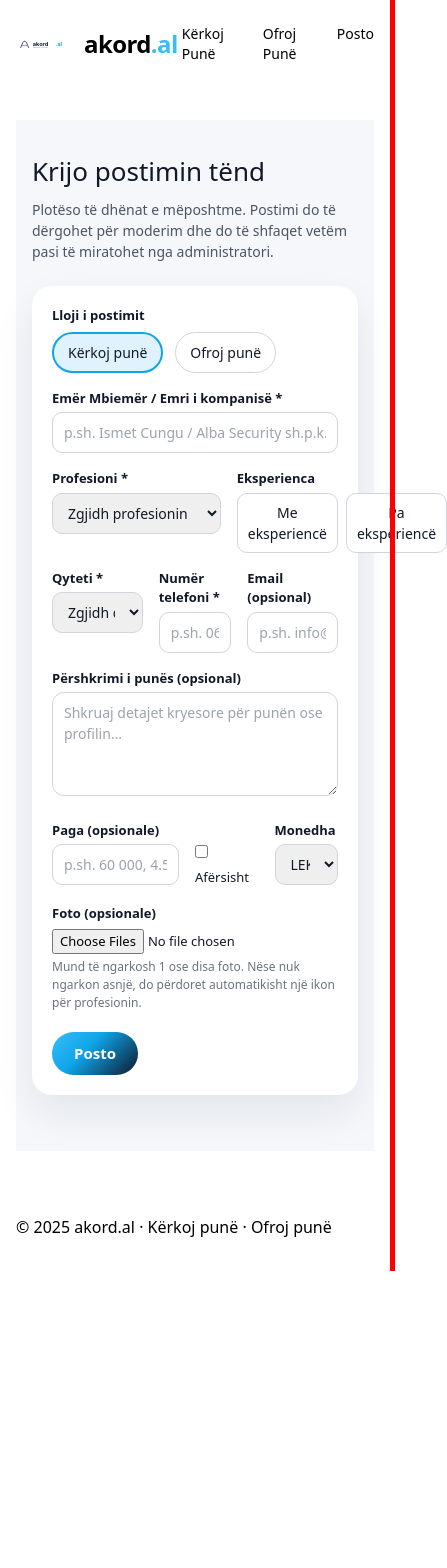
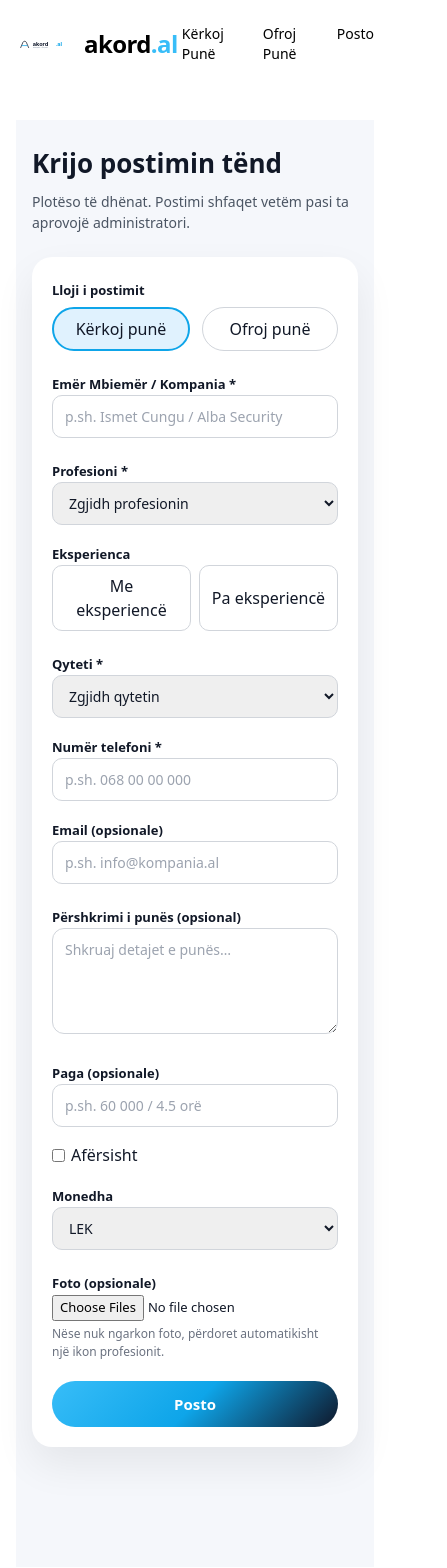
Before and after one commit to akord14/dakord, a Next.js app: page /post/new in a window 390 px wide. Shown: the top 1568 px of the page, 447 px wide, since content can reach past the window. Before the commit the page ends 1271 px from the top, so only its background shows below. Built offline with nearby package versions, Linux system fonts and the light colour scheme.

Commit message:
updated new post page - responsive

```diff
--- a/app/post/new/page.tsx
+++ b/app/post/new/page.tsx
@@ -17,94 +17,29 @@ function getSupabaseAnon() {
 }
 
 const CITIES = [
-  "Tiranë",
-  "Durrës",
-  "Vlorë",
-  "Shkodër",
-  "Fier",
-  "Elbasan",
-  "Korçë",
-  "Berat",
-  "Gjirokastër",
-  "Lezhë",
-  "Kukës",
-  "Dibër",
-  "Sarandë",
-  "Pogradec",
-  "Lushnjë",
-  "Kavajë",
-  "Laç",
-  "Patos",
-  "Te tjera",
+  "Tiranë", "Durrës", "Vlorë", "Shkodër", "Fier", "Elbasan",
+  "Korçë", "Berat", "Gjirokastër", "Lezhë", "Kukës", "Dibër",
+  "Sarandë", "Pogradec", "Lushnjë", "Kavajë", "Laç", "Patos", "Të tjera",
 ];
 
 const PROFESSIONS = [
-  "Elektricist",
-  "Instalues kamerash sigurie",
-  "Teknik alarmi",
-  "Montim kondicionerësh",
-  "Instalues interneti / rrjeti",
-  "Teknik mirëmbajtjeje",
-  "Hidraulik",
-  "Montues mobilerie",
-  "Punëtor ndërtimi",
-  "Murator / Suvatues",
-  "Saldator",
-  "Gjeometër",
-
-  // Transport dhe shoferë
-  "Shofer furgoni",
-  "Shofer kamioni",
-  "Shofer taksie",
-  "Shofer personal",
+  "Elektricist", "Instalues kamerash sigurie", "Teknik alarmi",
+  "Montim kondicionerësh", "Instalues interneti / rrjeti", "Teknik mirëmbajtjeje",
+  "Hidraulik", "Montues mobilerie", "Punëtor ndërtimi", "Murator / Suvatues",
+  "Saldator", "Gjeometër",
+  "Shofer furgoni", "Shofer kamioni", "Shofer taksie", "Shofer personal",
   "Korrier / Delivery",
-
-  // Magazinë dhe fizik
-  "Magazinier",
-  "Punëtor magazine",
-  "Ngarkim / Shkarkim",
-  "Operator forklift",
-
-  // Zyrë dhe call center
-  "Operator Call Center",
-  "Asistent administrativ",
-  "Sekretar/e",
-  "Financier / Kontabilist",
-  "Ekonomist",
-  "Data Entry",
-
-  // Shitje & shërbim klienti
-  "Shitës / Shitëse dyqani",
-  "Konsulent shitjesh",
-  "Agjent shitjesh terren",
+  "Magazinier", "Punëtor magazine", "Ngarkim / Shkarkim", "Operator forklift",
+  "Operator Call Center", "Asistent administrativ", "Sekretar/e",
+  "Financier / Kontabilist", "Ekonomist", "Data Entry",
+  "Shitës / Shitëse dyqani", "Konsulent shitjesh", "Agjent shitjesh terren",
   "Shërbim klienti",
-
-  // IT & marketing
-  "IT / Support",
-  "Programues / Developer",
-  "Web Designer",
-  "Social Media Manager",
-  "Digital Marketing",
-  "Grafik Designer",
-
-  // Gastronomi & shërbim
-  "Kamarier",
-  "Banakier",
-  "Kuzhinier",
-  "Ndihmës kuzhinier",
-  "Picajol",
-  "Pastiçier",
-
-  // Bukuri & kujdes
-  "Parukier/e",
-  "Estetiste",
-  "Manikyr / Pedikyr",
-
-  // Të tjera të përgjithshme
-  "Punëtor fasonerie",
-  "Punëtor pastrimi",
-  "Baby-sitter / Kujdestar fëmijësh",
-  "Kujdestar të moshuarish",
+  "IT / Support", "Programues / Developer", "Web Designer",
+  "Social Media Manager", "Digital Marketing", "Grafik Designer",
+  "Kamarier", "Banakier", "Kuzhinier", "Ndihmës kuzhinier", "Picajol", "Pastiçier",
+  "Parukier/e", "Estetiste", "Manikyr / Pedikyr",
+  "Punëtor fasonerie", "Punëtor pastrimi",
+  "Baby-sitter / Kujdestar fëmijësh", "Kujdestar të moshuarish",
   "Arsimtar / Mësues privat",
   "Tjetër",
 ];
@@ -123,7 +58,7 @@ export default function NewPostPage() {
   const [salary, setSalary] = useState("");
   const [salaryApprox, setSalaryApprox] = useState(false);
   const [salaryCurrency, setSalaryCurrency] = useState("LEK");
-  const [fileList, setFileList] = useState<FileList | null>(null); // UI-only për tani
+  const [fileList, setFileList] = useState<FileList | null>(null);
 
   const [loading, setLoading] = useState(false);
   const [successMsg, setSuccessMsg] = useState("");
@@ -134,97 +69,58 @@ export default function NewPostPage() {
     setErrorMsg("");
     setSuccessMsg("");
 
-    // VALIDIME sipas kërkesës tënde:
-    if (!fullName.trim()) {
-      setErrorMsg("Emri / emri i kompanisë është i detyrueshëm.");
-      return;
-    }
-    if (!profession.trim()) {
-      setErrorMsg("Profesioni është i detyrueshëm.");
-      return;
-    }
-    if (!city.trim()) {
-      setErrorMsg("Qyteti është i detyrueshëm.");
-      return;
-    }
-    if (!phone.trim()) {
-      setErrorMsg("Numri i telefonit është i detyrueshëm.");
-      return;
+    if (!fullName.trim()) return setErrorMsg("Emri / kompania është e detyrueshme.");
+    if (!profession.trim()) return setErrorMsg("Profesioni është i detyrueshëm.");
+    if (!city.trim()) return setErrorMsg("Qyteti është i detyrueshëm.");
+    if (!phone.trim()) return setErrorMsg("Numri i telefonit është i detyrueshëm.");
+
+    const title = `${fullName.trim()} — ${profession.trim()}`;
+    const descParts: string[] = [];
+
+    if (description.trim()) descParts.push(description.trim());
+    descParts.push(`Qyteti: ${city}`);
+
+    if (experience === "me") descParts.push("Me eksperiencë");
+    if (experience === "pa") descParts.push("Pa eksperiencë");
+
+    if (salary.trim()) {
+      descParts.push(`Paga: ${salaryApprox ? "afërsisht " : ""}${salary} ${salaryCurrency}`);
     }
 
-    // ndërtojmë titullin dhe përshkrimin për databazën ekzistuese
-    const title = `${fullName.trim()} — ${profession.trim()}`;
-
-    const descParts: string[] = [];
-
-    if (description.trim()) {
-      descParts.push(description.trim());
-    }
-
-    descParts.push(`Qyteti: ${city}`);
-
-    if (experience === "me") {
-      descParts.push("Me eksperiencë");
-    } else if (experience === "pa") {
-      descParts.push("Pa eksperiencë");
-    }
-
-    if (salary.trim()) {
-      const approxLabel = salaryApprox ? "afërsisht " : "";
-      descParts.push(`Paga: ${approxLabel}${salary.trim()} ${salaryCurrency}`);
-    }
-
-    if (fileList && fileList.length > 0) {
-      descParts.push(`Foto: ${fileList.length} skedar/e (ruajtja e fotove do shtohet së shpejti)`);
+    if (fileList?.length) {
+      descParts.push(`Foto: ${fileList.length} skedar/e`);
     } else {
       descParts.push("Foto: ikonë automatike sipas profesionit");
     }
 
     const finalDescription = descParts.join(" | ");
 
-    const contactParts: string[] = [];
+    const contactParts = [];
     if (phone.trim()) contactParts.push(`Tel: ${phone.trim()}`);
     if (email.trim()) contactParts.push(`Email: ${email.trim()}`);
     const contact = contactParts.join(" • ");
 
     setLoading(true);
+
     try {
       const supabase = getSupabaseAnon();
       const { error } = await supabase.from("posts").insert([
-        {
-          type,
-          title,
-          description: finalDescription,
-          contact,
-          status: "pending",
-        },
+        { type, title, description: finalDescription, contact, status: "pending" },
       ]);
 
-      if (error) {
-        console.error(error);
-        setErrorMsg("Diçka shkoi keq gjatë ruajtjes së postimit. Provo përsëri.");
-        return;
+      if (error) return setErrorMsg("Gabim gjatë ruajtjes së postimit.");
+
+      setSuccessMsg("Postimi u dërgua për aprovim!");
+      setFullName(""); setProfession(""); setExperience("");
+      setCity(""); setPhone(""); setEmail("");
+      setDescription(""); setSalary(""); setSalaryApprox(false);
+      setSalaryCurrency("LEK"); setFileList(null);
+
+    } catch {
+      setErrorMsg("Gabim i papritur. Provo përsëri.");
     }
 
-      setSuccessMsg("Postimi u dërgua për aprovimin e adminit.");
-      // reseto formën
-      setFullName("");
-      setProfession("");
-      setExperience("");
-      setCity("");
-      setPhone("");
-      setEmail("");
-      setDescription("");
-      setSalary("");
-      setSalaryApprox(false);
-      setSalaryCurrency("LEK");
-      setFileList(null);
-    } catch (err) {
-      console.error(err);
-      setErrorMsg("Ndodhi një gabim i papritur. Provo përsëri.");
-    } finally {
     setLoading(false);
-    }
   }
 
   return (
@@ -233,168 +129,100 @@ export default function NewPostPage() {
         minHeight: "100vh",
         background: "#f5f7fb",
         color: "#111827",
-        fontFamily: "system-ui, -apple-system, BlinkMacSystemFont, Segoe UI, sans-serif",
+        fontFamily: "system-ui, sans-serif",
+        paddingBottom: 60,
       }}
     >
       <div
         style={{
           maxWidth: 900,
           margin: "0 auto",
-          padding: "32px 16px 56px",
+          padding: "24px 16px 60px",
         }}
       >
-        <h1
-          style={{
-            fontSize: 26,
-            marginBottom: 8,
-          }}
-        >
+        <h1 style={{ fontSize: 26, fontWeight: 700, marginBottom: 8 }}>
           Krijo postimin tënd
         </h1>
-        <p
-          style={{
-            fontSize: 14,
-            color: "#4b5563",
-            marginBottom: 24,
-          }}
-        >
-          Plotëso të dhënat e mëposhtme. Postimi do të dërgohet për moderim dhe do të
-          shfaqet vetëm pasi të miratohet nga administratori.
+
+        <p style={{ fontSize: 14, color: "#4b5563", marginBottom: 24 }}>
+          Plotëso të dhënat. Postimi shfaqet vetëm pasi ta aprovojë administratori.
         </p>
 
         <form
           onSubmit={handleSubmit}
           style={{
-            background: "#ffffff",
+            background: "white",
             borderRadius: 20,
             padding: 20,
-            boxShadow: "0 18px 40px rgba(15, 23, 42, 0.08)",
+            boxShadow: "0 18px 40px rgba(0,0,0,0.07)",
             display: "grid",
-            gap: 16,
+            gap: 20,
           }}
         >
-          {/* Lloji i postimit */}
+          {/* LLOJI */}
           <div>
-            <label
-              style={{
-                display: "block",
-                fontSize: 13,
-                fontWeight: 600,
-                marginBottom: 6,
-              }}
-            >
-              Lloji i postimit
-            </label>
-            <div style={{ display: "flex", gap: 12, fontSize: 14 }}>
+            <label style={{ fontWeight: 600, fontSize: 13 }}>Lloji i postimit</label>
+            <div style={{ display: "flex", gap: 12, marginTop: 6 }}>
+              {["seeking", "offering"].map((v) => (
                 <button
+                  key={v}
                   type="button"
-                onClick={() => setType("seeking")}
+                  onClick={() => setType(v as PostType)}
                   style={{
                     padding: "8px 14px",
                     borderRadius: 999,
-                  border:
-                    type === "seeking" ? "2px solid #0ea5e9" : "1px solid #d1d5db",
-                  background: type === "seeking" ? "#e0f2fe" : "#ffffff",
+                    border: type === v ? "2px solid #0ea5e9" : "1px solid #d1d5db",
+                    background: type === v ? "#e0f2fe" : "white",
                     cursor: "pointer",
+                    flex: 1,
                   }}
                 >
-                Kërkoj punë
+                  {v === "seeking" ? "Kërkoj punë" : "Ofroj punë"}
                 </button>
-              <button
-                type="button"
-                onClick={() => setType("offering")}
-                style={{
-                  padding: "8px 14px",
-                  borderRadius: 999,
-                  border:
-                    type === "offering" ? "2px solid #0ea5e9" : "1px solid #d1d5db",
-                  background: type === "offering" ? "#e0f2fe" : "#ffffff",
-                  cursor: "pointer",
-                }}
-              >
-                Ofroj punë
-              </button>
+              ))}
             </div>
           </div>
 
-          {/* Emri / kompania */}
+          {/* EMRI */}
           <div>
-            <label
-              style={{
-                display: "block",
-                fontSize: 13,
-                fontWeight: 600,
-                marginBottom: 4,
-              }}
-            >
-              Emër Mbiemër / Emri i kompanisë *
+            <label style={{ fontWeight: 600, fontSize: 13 }}>
+              Emër Mbiemër / Kompania *
             </label>
             <input
               type="text"
               value={fullName}
               onChange={(e) => setFullName(e.target.value)}
-              placeholder="p.sh. Ismet Cungu / Alba Security sh.p.k."
+              placeholder="p.sh. Ismet Cungu / Alba Security"
               style={{
-                width: "100%",
-                padding: "9px 11px",
-                borderRadius: 10,
-                border: "1px solid #d1d5db",
-                fontSize: 14,
+                width: "100%", padding: "10px 12px", borderRadius: 10,
+                border: "1px solid #d1d5db", fontSize: 14,
               }}
             />
           </div>
 
-          {/* Profesioni + Eksperienca */}
-          <div
-            style={{
-              display: "grid",
-              gridTemplateColumns: "minmax(0, 2fr) minmax(0, 1.2fr)",
-              gap: 16,
-            }}
-          >
+          {/* PROFESIONI + EKSPERIENCA */}
+          <div style={{ display: "grid", gap: 16 }}>
             <div>
-              <label
-                style={{
-                  display: "block",
-                  fontSize: 13,
-                  fontWeight: 600,
-                  marginBottom: 4,
-                }}
-              >
-                Profesioni *
-              </label>
+              <label style={{ fontWeight: 600, fontSize: 13 }}>Profesioni *</label>
               <select
                 value={profession}
                 onChange={(e) => setProfession(e.target.value)}
                 style={{
-                  width: "100%",
-                  padding: "9px 11px",
-                  borderRadius: 10,
-                  border: "1px solid #d1d5db",
-                  fontSize: 14,
+                  width: "100%", padding: "10px 12px", borderRadius: 10,
+                  border: "1px solid #d1d5db", fontSize: 14,
                 }}
               >
                 <option value="">Zgjidh profesionin</option>
                 {PROFESSIONS.map((p) => (
-                  <option key={p} value={p}>
-                    {p}
-                  </option>
+                  <option key={p} value={p}>{p}</option>
                 ))}
               </select>
             </div>
 
             <div>
-              <label
-                style={{
-                  display: "block",
-                  fontSize: 13,
-                  fontWeight: 600,
-                  marginBottom: 4,
-                }}
-              >
-                Eksperienca
-              </label>
-              <div style={{ display: "flex", gap: 8, fontSize: 14 }}>
+              <label style={{ fontWeight: 600, fontSize: 13 }}>Eksperienca</label>
+
+              <div style={{ display: "flex", gap: 8 }}>
                 <button
                   type="button"
                   onClick={() => setExperience("me")}
@@ -406,12 +234,13 @@ export default function NewPostPage() {
                       experience === "me"
                         ? "2px solid #0ea5e9"
                         : "1px solid #d1d5db",
-                    background: experience === "me" ? "#e0f2fe" : "#ffffff",
+                    background: experience === "me" ? "#e0f2fe" : "white",
                     cursor: "pointer",
                   }}
                 >
                   Me eksperiencë
                 </button>
+
                 <button
                   type="button"
                   onClick={() => setExperience("pa")}
@@ -423,7 +252,7 @@ export default function NewPostPage() {
                       experience === "pa"
                         ? "2px solid #0ea5e9"
                         : "1px solid #d1d5db",
-                    background: experience === "pa" ? "#e0f2fe" : "#ffffff",
+                    background: experience === "pa" ? "#e0f2fe" : "white",
                     cursor: "pointer",
                   }}
                 >
@@ -433,31 +262,16 @@ export default function NewPostPage() {
             </div>
           </div>
 
-          {/* Qyteti, Tel, Email */}
-          <div
-            style={{
-              display: "grid",
-              gridTemplateColumns: "minmax(0, 1.5fr) minmax(0, 1.2fr) minmax(0, 1.5fr)",
-              gap: 16,
-            }}
-          >
+          {/* QYTETI + TEL + EMAIL */}
+          <div style={{ display: "grid", gap: 16 }}>
             <div>
-              <label
-                style={{
-                  display: "block",
-                  fontSize: 13,
-                  fontWeight: 600,
-                  marginBottom: 4,
-                }}
-              >
-                Qyteti *
-              </label>
+              <label style={{ fontWeight: 600, fontSize: 13 }}>Qyteti *</label>
               <select
                 value={city}
                 onChange={(e) => setCity(e.target.value)}
                 style={{
                   width: "100%",
-                  padding: "9px 11px",
+                  padding: "10px 12px",
                   borderRadius: 10,
                   border: "1px solid #d1d5db",
                   fontSize: 14,
@@ -465,211 +279,126 @@ export default function NewPostPage() {
               >
                 <option value="">Zgjidh qytetin</option>
                 {CITIES.map((c) => (
-                  <option key={c} value={c}>
-                    {c}
-                  </option>
+                  <option key={c} value={c}>{c}</option>
                 ))}
               </select>
             </div>
 
             <div>
-              <label
-                style={{
-                  display: "block",
-                  fontSize: 13,
-                  fontWeight: 600,
-                  marginBottom: 4,
-                }}
-              >
-                Numër telefoni *
-              </label>
+              <label style={{ fontWeight: 600, fontSize: 13 }}>Numër telefoni *</label>
               <input
                 type="tel"
                 value={phone}
                 onChange={(e) => setPhone(e.target.value)}
                 placeholder="p.sh. 068 00 00 000"
                 style={{
-                  width: "100%",
-                  padding: "9px 11px",
-                  borderRadius: 10,
-                  border: "1px solid #d1d5db",
-                  fontSize: 14,
+                  width: "100%", padding: "10px 12px", borderRadius: 10,
+                  border: "1px solid #d1d5db", fontSize: 14,
                 }}
               />
             </div>
 
             <div>
-              <label
-                style={{
-                  display: "block",
-                  fontSize: 13,
-                  fontWeight: 600,
-                  marginBottom: 4,
-                }}
-              >
-                Email (opsional)
-              </label>
+              <label style={{ fontWeight: 600, fontSize: 13 }}>Email (opsionale)</label>
               <input
                 type="email"
                 value={email}
                 onChange={(e) => setEmail(e.target.value)}
                 placeholder="p.sh. info@kompania.al"
                 style={{
-                  width: "100%",
-                  padding: "9px 11px",
-                  borderRadius: 10,
-                  border: "1px solid #d1d5db",
-                  fontSize: 14,
+                  width: "100%", padding: "10px 12px", borderRadius: 10,
+                  border: "1px solid #d1d5db", fontSize: 14,
                 }}
               />
             </div>
           </div>
 
-          {/* Përshkrimi */}
+          {/* PERSHKRIMI */}
           <div>
-            <label
-              style={{
-                display: "block",
-                fontSize: 13,
-                fontWeight: 600,
-                marginBottom: 4,
-              }}
-            >
+            <label style={{ fontWeight: 600, fontSize: 13 }}>
               Përshkrimi i punës (opsional)
             </label>
             <textarea
               value={description}
               onChange={(e) => setDescription(e.target.value)}
               rows={4}
-              placeholder="Shkruaj detajet kryesore për punën ose profilin…"
+              placeholder="Shkruaj detajet e punës…"
               style={{
-                width: "100%",
-                padding: "9px 11px",
-                borderRadius: 12,
-                border: "1px solid #d1d5db",
-                fontSize: 14,
+                width: "100%", padding: "10px 12px", borderRadius: 12,
+                border: "1px solid #d1d5db", fontSize: 14,
                 resize: "vertical",
               }}
             />
           </div>
 
-          {/* Paga */}
-          <div
-            style={{
-              display: "grid",
-              gridTemplateColumns: "minmax(0, 2fr) minmax(0, 1fr) minmax(0, 1fr)",
-              gap: 16,
-              alignItems: "center",
-            }}
-          >
+          {/* PAGA */}
+          <div style={{ display: "grid", gap: 16 }}>
             <div>
-              <label
-                style={{
-                  display: "block",
-                  fontSize: 13,
-                  fontWeight: 600,
-                  marginBottom: 4,
-                }}
-              >
-                Paga (opsionale)
-              </label>
+              <label style={{ fontWeight: 600, fontSize: 13 }}>Paga (opsionale)</label>
               <input
                 type="text"
                 value={salary}
                 onChange={(e) => setSalary(e.target.value)}
-                placeholder="p.sh. 60 000, 4.5 / orë, etj."
+                placeholder="p.sh. 60 000 / 4.5 orë"
                 style={{
-                  width: "100%",
-                  padding: "9px 11px",
-                  borderRadius: 10,
-                  border: "1px solid #d1d5db",
-                  fontSize: 14,
+                  width: "100%", padding: "10px 12px", borderRadius: 10,
+                  border: "1px solid #d1d5db", fontSize: 14,
                 }}
               />
             </div>
 
-            <div style={{ marginTop: 22 }}>
-              <label style={{ fontSize: 13 }}>
+            <label style={{ display: "flex", alignItems: "center", gap: 6 }}>
               <input
                 type="checkbox"
                 checked={salaryApprox}
                 onChange={(e) => setSalaryApprox(e.target.checked)}
-                  style={{ marginRight: 6 }}
               />
               Afërsisht
             </label>
-            </div>
 
             <div>
-              <label
-                style={{
-                  display: "block",
-                  fontSize: 13,
-                  fontWeight: 600,
-                  marginBottom: 4,
-                }}
-              >
-                Monedha
-              </label>
+              <label style={{ fontWeight: 600, fontSize: 13 }}>Monedha</label>
               <select
                 value={salaryCurrency}
                 onChange={(e) => setSalaryCurrency(e.target.value)}
                 style={{
                   width: "100%",
-                  padding: "9px 11px",
+                  padding: "10px 12px",
                   borderRadius: 10,
                   border: "1px solid #d1d5db",
                   fontSize: 14,
                 }}
               >
                 {CURRENCIES.map((c) => (
-                  <option key={c} value={c}>
-                    {c}
-                  </option>
+                  <option key={c} value={c}>{c}</option>
                 ))}
               </select>
             </div>
           </div>
 
-          {/* Foto */}
+          {/* FOTO */}
           <div>
-            <label
-              style={{
-                display: "block",
-                fontSize: 13,
-                fontWeight: 600,
-                marginBottom: 4,
-              }}
-            >
-              Foto (opsionale)
-            </label>
+            <label style={{ fontWeight: 600, fontSize: 13 }}>Foto (opsionale)</label>
             <input
               type="file"
               multiple
               onChange={(e) => setFileList(e.target.files)}
               style={{ fontSize: 13 }}
             />
-            <p
-              style={{
-                marginTop: 4,
-                fontSize: 12,
-                color: "#6b7280",
-              }}
-            >
-              Mund të ngarkosh 1 ose disa foto. Nëse nuk ngarkon asnjë, do përdoret
-              automatikisht një ikon për profesionin.
+            <p style={{ fontSize: 12, color: "#6b7280", marginTop: 4 }}>
+              Nëse nuk ngarkon foto, përdoret automatikisht një ikon profesionit.
             </p>
           </div>
 
-          {/* Mesazhe gabimi / suksesi */}
+          {/* ERROR / SUCCESS */}
           {errorMsg && (
             <div
               style={{
+                background: "#fee2e2",
+                color: "#b91c1c",
+                padding: "10px 12px",
+                borderRadius: 10,
                 fontSize: 13,
-                color: "#b91c1c",
-                background: "#fee2e2",
-                borderRadius: 10,
-                padding: "8px 10px",
               }}
             >
               {errorMsg}
@@ -679,38 +408,35 @@ export default function NewPostPage() {
           {successMsg && (
             <div
               style={{
+                background: "#dcfce7",
+                color: "#166534",
+                padding: "10px 12px",
+                borderRadius: 10,
                 fontSize: 13,
-                color: "#166534",
-                background: "#dcfce7",
-                borderRadius: 10,
-                padding: "8px 10px",
               }}
             >
               {successMsg}
             </div>
           )}
 
-          {/* Butoni POSTO */}
-          <div style={{ marginTop: 4 }}>
+          {/* BUTTON */}
           <button
             type="submit"
             disabled={loading}
             style={{
-                padding: "10px 22px",
+              padding: "12px 22px",
               borderRadius: 999,
-                background:
-                  "linear-gradient(135deg, #38bdf8 0%, #0ea5e9 40%, #0f172a 100%)",
+              background: "linear-gradient(135deg, #38bdf8, #0ea5e9, #0f172a)",
               color: "white",
               fontWeight: 600,
               fontSize: 15,
+              cursor: loading ? "default" : "pointer",
+              opacity: loading ? 0.6 : 1,
               border: "none",
-                cursor: loading ? "default" : "pointer",
-                opacity: loading ? 0.7 : 1,
             }}
           >
             {loading ? "Duke dërguar…" : "Posto"}
           </button>
-          </div>
         </form>
       </div>
     </main>
```
Lines whose indentation alone changed are shown as unchanged.
